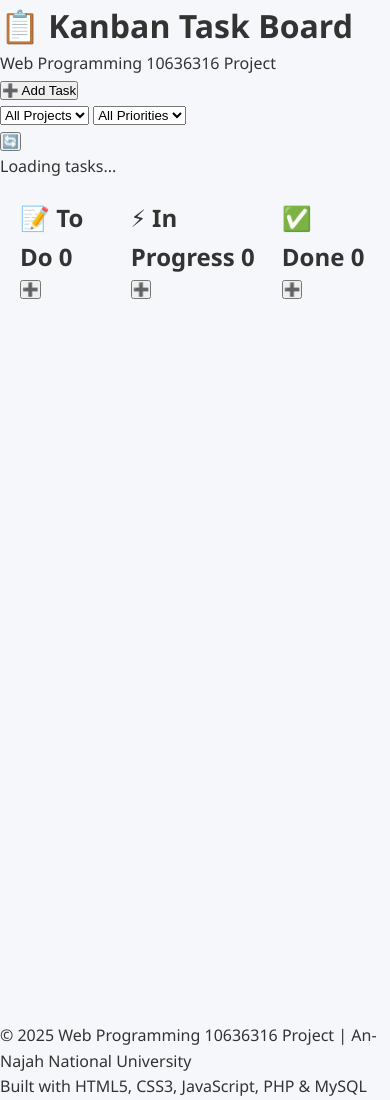
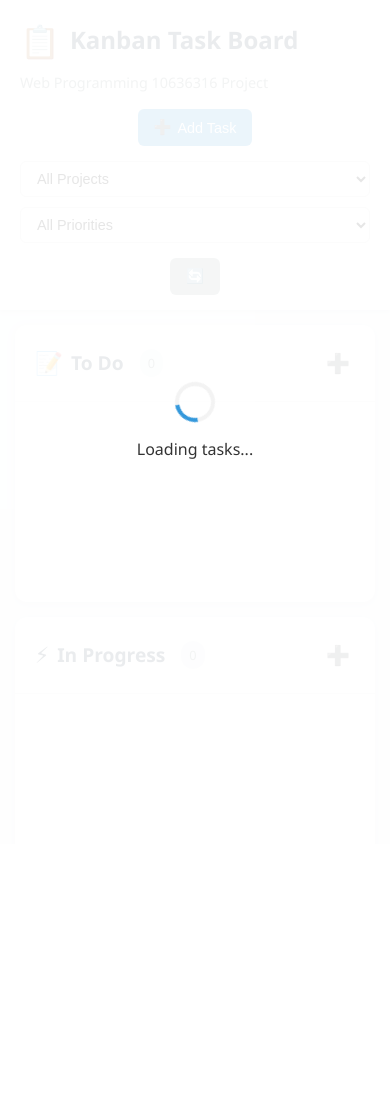
Before and after one commit to ahmedjk34/WebProgramming-10636316-KanbanBoard, a PHP site: page / in a window 390 px wide. After the commit the page ends 666 px from the top, so only its background shows below. Run offline with PHP 8.4, Linux system fonts and the light colour scheme.

Commit message:
Enhance Kanban Board styles for improved layout and responsiveness

```diff
--- a/css/styles.css
+++ b/css/styles.css
@@ -1,5 +1,5 @@
-/* Kanban Board Styles - Initial Setup */
-/* This file will contain all the styling for the Kanban board */
+/* Kanban Board Styles - Phase 2 */
+/* Complete styling for the Kanban board application */
 
 * {
   margin: 0;
@@ -8,24 +8,395 @@
 }
 
 body {
-    font-family: 'Segoe UI', Tahoma, Geneva, Verdana, sans-serif;
+  font-family: "Segoe UI", Tahoma, Geneva, Verdana, sans-serif;
   background-color: #f5f7fa;
   color: #333;
   line-height: 1.6;
 }
 
-/* Placeholder styles - will be expanded in Phase 3 */
+/* Header Styles */
+.app-header {
+  background: white;
+  box-shadow: 0 2px 4px rgba(0, 0, 0, 0.1);
+  padding: 15px 0;
+  position: sticky;
+  top: 0;
+  z-index: 100;
+}
+
+.header-container {
+  max-width: 1200px;
+  margin: 0 auto;
+  padding: 0 20px;
+  display: flex;
+  justify-content: space-between;
+  align-items: center;
+  flex-wrap: wrap;
+  gap: 15px;
+}
+
+.header-left {
+  display: flex;
+  flex-direction: column;
+  gap: 5px;
+}
+
+.app-title {
+  font-size: 1.8rem;
+  font-weight: 600;
+  color: #2c3e50;
+  display: flex;
+  align-items: center;
+  gap: 10px;
+}
+
+.app-icon {
+  font-size: 2rem;
+}
+
+.app-subtitle {
+  font-size: 0.9rem;
+  color: #7f8c8d;
+  font-weight: 400;
+}
+
+.header-controls {
+  display: flex;
+  align-items: center;
+  gap: 15px;
+  flex-wrap: wrap;
+}
+
+.filter-controls {
+  display: flex;
+  gap: 10px;
+}
+
+/* Button Styles */
+.btn {
+  padding: 10px 16px;
+  border: none;
+  border-radius: 6px;
+  font-size: 0.9rem;
+  font-weight: 500;
+  cursor: pointer;
+  transition: all 0.2s ease;
+  display: flex;
+  align-items: center;
+  gap: 6px;
+}
+
+.btn-primary {
+  background: #3498db;
+  color: white;
+}
+
+.btn-primary:hover {
+  background: #2980b9;
+  transform: translateY(-1px);
+}
+
+.btn-secondary {
+  background: #95a5a6;
+  color: white;
+}
+
+.btn-secondary:hover {
+  background: #7f8c8d;
+}
+
+.form-select {
+  padding: 8px 12px;
+  border: 1px solid #ddd;
+  border-radius: 6px;
+  font-size: 0.9rem;
+  background: white;
+  cursor: pointer;
+}
+
+/* Loading Indicator */
+.loading-indicator {
+  position: fixed;
+  top: 0;
+  left: 0;
+  width: 100%;
+  height: 100%;
+  background: rgba(255, 255, 255, 0.9);
+  display: flex;
+  flex-direction: column;
+  justify-content: center;
+  align-items: center;
+  z-index: 1000;
+}
+
+.spinner {
+  width: 40px;
+  height: 40px;
+  border: 4px solid #f3f3f3;
+  border-top: 4px solid #3498db;
+  border-radius: 50%;
+  animation: spin 1s linear infinite;
+  margin-bottom: 15px;
+}
+
+@keyframes spin {
+  0% {
+    transform: rotate(0deg);
+  }
+  100% {
+    transform: rotate(360deg);
+  }
+}
+
+/* Main Content */
+.main-content {
+  max-width: 1200px;
+  margin: 0 auto;
+  padding: 20px;
+}
+
+/* Kanban Board */
 .kanban-board {
   display: flex;
   gap: 20px;
-    padding: 20px;
-    min-height: 100vh;
+  min-height: 70vh;
 }
 
-.column {
+.kanban-column {
   flex: 1;
   background: white;
+  border-radius: 12px;
+  padding: 0;
+  box-shadow: 0 2px 8px rgba(0, 0, 0, 0.1);
+  display: flex;
+  flex-direction: column;
+}
+
+.column-header {
+  padding: 20px;
+  border-bottom: 1px solid #eee;
+  display: flex;
+  justify-content: space-between;
+  align-items: center;
+}
+
+.column-title {
+  font-size: 1.2rem;
+  font-weight: 600;
+  color: #2c3e50;
+  display: flex;
+  align-items: center;
+  gap: 8px;
+}
+
+.column-icon {
+  font-size: 1.4rem;
+}
+
+.task-count {
+  background: #ecf0f1;
+  color: #7f8c8d;
+  padding: 4px 8px;
+  border-radius: 12px;
+  font-size: 0.8rem;
+  font-weight: 500;
+  margin-left: 8px;
+}
+
+.add-task-column-btn {
+  background: none;
+  border: none;
+  font-size: 1.2rem;
+  cursor: pointer;
+  padding: 5px;
+  border-radius: 4px;
+  transition: background 0.2s ease;
+}
+
+.add-task-column-btn:hover {
+  background: #f8f9fa;
+}
+
+.task-list {
+  flex: 1;
+  padding: 20px;
+  display: flex;
+  flex-direction: column;
+  gap: 15px;
+  min-height: 200px;
+}
+
+/* Task Card Styles */
+.task-card {
+  background: white;
+  border: 1px solid #e1e8ed;
   border-radius: 8px;
   padding: 15px;
-    box-shadow: 0 2px 4px rgba(0,0,0,0.1);
+  cursor: grab;
+  transition: all 0.2s ease;
+  box-shadow: 0 1px 3px rgba(0, 0, 0, 0.1);
 }
+
+.task-card:hover {
+  box-shadow: 0 4px 12px rgba(0, 0, 0, 0.15);
+  transform: translateY(-2px);
+}
+
+.task-card:active {
+  cursor: grabbing;
+}
+
+.task-header {
+  display: flex;
+  justify-content: space-between;
+  align-items: center;
+  margin-bottom: 10px;
+}
+
+.task-priority {
+  font-size: 1.2rem;
+}
+
+.task-project {
+  background: #3498db;
+  color: white;
+  padding: 4px 8px;
+  border-radius: 12px;
+  font-size: 0.75rem;
+  font-weight: 500;
+  text-transform: uppercase;
+  letter-spacing: 0.5px;
+}
+
+.task-title {
+  font-size: 1rem;
+  font-weight: 600;
+  color: #2c3e50;
+  margin-bottom: 8px;
+  line-height: 1.4;
+}
+
+.task-description {
+  font-size: 0.9rem;
+  color: #7f8c8d;
+  margin-bottom: 10px;
+  line-height: 1.4;
+}
+
+.task-due-date {
+  font-size: 0.8rem;
+  color: #95a5a6;
+  margin-bottom: 10px;
+  display: flex;
+  align-items: center;
+  gap: 4px;
+}
+
+.task-due-date.overdue {
+  color: #e74c3c;
+  font-weight: 600;
+}
+
+.task-actions {
+  display: flex;
+  justify-content: flex-end;
+  gap: 8px;
+  margin-top: 10px;
+  padding-top: 10px;
+  border-top: 1px solid #f8f9fa;
+}
+
+.task-edit-btn,
+.task-delete-btn {
+  background: none;
+  border: none;
+  font-size: 1rem;
+  cursor: pointer;
+  padding: 4px 8px;
+  border-radius: 4px;
+  transition: background 0.2s ease;
+}
+
+.task-edit-btn:hover {
+  background: #e8f4fd;
+}
+
+.task-delete-btn:hover {
+  background: #fdf2f2;
+}
+
+/* Empty State */
+.empty-state {
+  display: flex;
+  justify-content: center;
+  align-items: center;
+  min-height: 60vh;
+}
+
+.empty-state-content {
+  text-align: center;
+  max-width: 400px;
+}
+
+.empty-state-icon {
+  font-size: 4rem;
+  margin-bottom: 20px;
+  opacity: 0.5;
+}
+
+.empty-state h3 {
+  font-size: 1.5rem;
+  color: #2c3e50;
+  margin-bottom: 10px;
+}
+
+.empty-state p {
+  color: #7f8c8d;
+  margin-bottom: 20px;
+  line-height: 1.6;
+}
+
+/* Footer */
+.app-footer {
+  background: #2c3e50;
+  color: white;
+  text-align: center;
+  padding: 20px;
+  margin-top: 40px;
+}
+
+.footer-content p {
+  margin: 5px 0;
+  font-size: 0.9rem;
+}
+
+/* Responsive Design */
+@media (max-width: 768px) {
+  .header-container {
+    flex-direction: column;
+    align-items: stretch;
+  }
+
+  .header-controls {
+    justify-content: center;
+  }
+
+  .filter-controls {
+    flex-direction: column;
+    width: 100%;
+  }
+
+  .kanban-board {
+    flex-direction: column;
+    gap: 15px;
+  }
+
+  .main-content {
+    padding: 15px;
+  }
+
+  .app-title {
+    font-size: 1.5rem;
+    text-align: center;
+  }
+}
```
Lines whose indentation alone changed are shown as unchanged.
